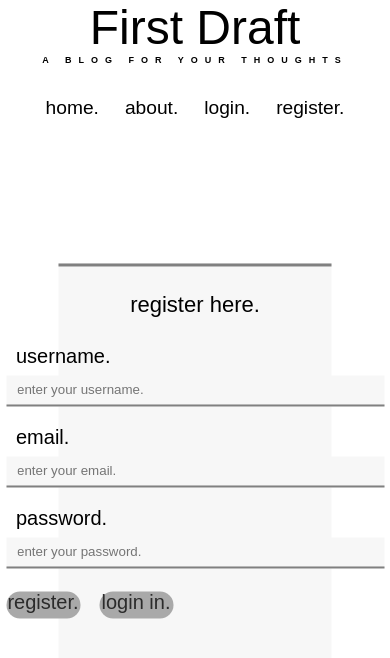
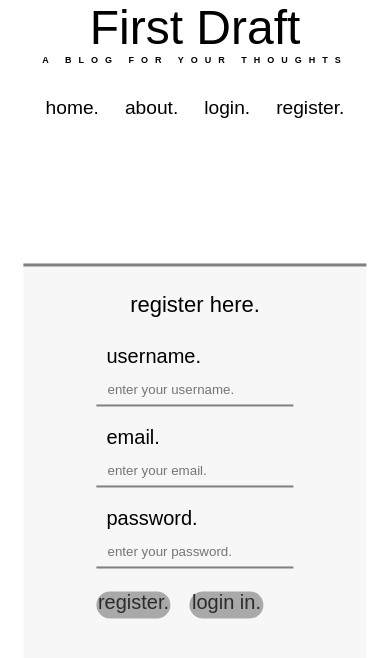
Before and after one commit to sia162/first-draft-blog, a React (Create React App) app in the folder client/: page /write in a window 390 px wide. Shown: the top 658 px of the page. Built offline with nearby package versions, Linux system fonts and the light colour scheme; a web font is replaced by a local one.

Commit message:
register login page responsiveness done

```diff
--- a/client/src/components/pages/login/Login.js
+++ b/client/src/components/pages/login/Login.js
@@ -3,6 +3,8 @@ import React, { useContext, useRef } from "react";
 import { Link } from "react-router-dom";
 import { Context } from "../../../context/login Context/Context";
 import "./login.css";
+
+import "../../../responsive/login-responsive.css";
 
 const Login = () => {
   const userRef = useRef();
--- a/client/src/components/pages/register/Register.js
+++ b/client/src/components/pages/register/Register.js
@@ -3,6 +3,8 @@ import { Link } from "react-router-dom";
 import { useHistory } from "react-router-dom";
 import "./register.css";
 import axios from "axios";
+
+import "../../../responsive/register-responsive.css";
 
 const Register = () => {
   let [credentials, setCredentials] = useState({
--- /dev/null
+++ b/client/src/responsive/login-responsive.css
@@ -0,0 +1,9 @@
+@media (max-width: 574px) {
+  .login {
+    width: 88vw;
+  }
+
+  .login-form input {
+    width: 175px;
+  }
+}
--- /dev/null
+++ b/client/src/responsive/register-responsive.css
@@ -0,0 +1,9 @@
+@media (max-width: 574px) {
+  .register {
+    width: 88vw;
+  }
+
+  .register-form input {
+    width: 175px;
+  }
+}
```
